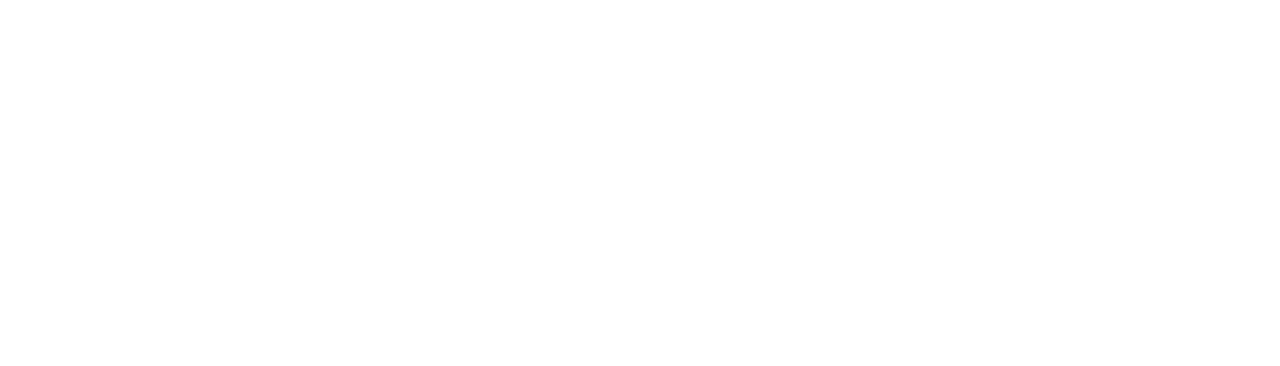
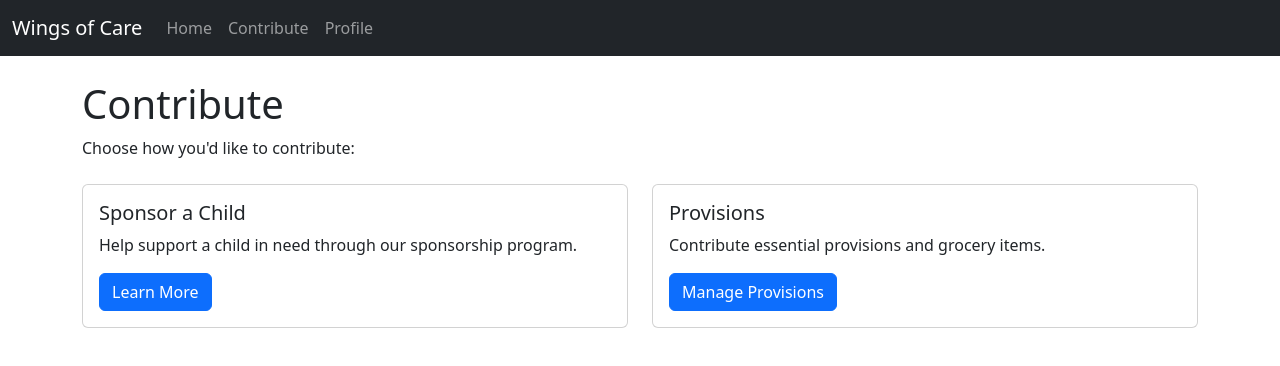
Before and after one commit to Kaviya200317/Mini-Proj, a React (Vite) app in the folder WingsofCare/: page /contribute in a window 1280 px wide. Before the commit this address had no page. Shown: the top 366 px of the page. Built offline with nearby package versions, Linux system fonts and the light colour scheme.

Commit message:
created nav bars and linked

```diff
--- a/WingsofCare/src/App.jsx
+++ b/WingsofCare/src/App.jsx
@@ -1,24 +1,67 @@
-import { useState } from 'react'
-import { BrowserRouter,Routes,Route } from 'react-router-dom'
-import 'bootstrap/dist/css/bootstrap.min.css'
-import GroceryList from './Contribute/GroceryList.jsx'
-import AddItem from './Contribute/AddItem.jsx'
-import UpdateList from './Contribute/updateList.jsx'
+import React from 'react';
+import { BrowserRouter, Routes, Route, Link, Outlet } from 'react-router-dom';
+import GroceryList from './Contribute/GroceryList'; // Your existing component
+import AddItem from './Contribute/AddItem'; // Your existing component
+import UpdateItem from './Contribute/updateList'; // Assuming you have this component
+import Home from './Home/Home';
+import Contribute from './Home/Contribute';
+import SponsorChild from './Contribute/SponsorChild';
+import Provisions from './Contribute/Provisions';
+import Profile from './Home/Profile';
+import 'bootstrap/dist/css/bootstrap.min.css';
 function App() {
-  const [count, setCount] = useState(0)
+  return (
+    <BrowserRouter>
+      <div className="app">
+      <nav className="navbar navbar-expand-lg navbar-dark bg-dark">
+      <div className="container-fluid">
+        <Link className="navbar-brand" to="/">Wings of Care</Link>
+        <button
+          className="navbar-toggler"
+          type="button"
+          data-bs-toggle="collapse"
+          data-bs-target="#navbarNav"
+          aria-controls="navbarNav"
+          aria-expanded="false"
+          aria-label="Toggle navigation"
+        >
+          <span className="navbar-toggler-icon"></span>
+        </button>
+        <div className="collapse navbar-collapse" id="navbarNav">
+          <ul className="navbar-nav">
+            <li className="nav-item">
+              <Link className="nav-link" to="/">Home</Link>
+            </li>
+            <li className="nav-item">
+              <Link className="nav-link" to="/contribute">Contribute</Link>
+            </li>
+            <li className="nav-item">
+              <Link className="nav-link" to="/profile">Profile</Link>
 
-  return (
-    <div>
-      <BrowserRouter>
-      <Routes>
-        <Route path='/' element={<GroceryList />}>home</Route>
-        <Route path='/create' element={<AddItem />}>add</Route>
-        <Route path='/update/:id' element={<UpdateList />}>update</Route>
+            </li>
 
-      </Routes>
-      </BrowserRouter>
-    </div>
-  )
+          </ul>
+        </div>
+      </div>
+    </nav>
+
+        <div className="container mt-4">
+
+          <Routes>
+            <Route path="/" element={<Home />} />
+            <Route path="/contribute" element={<Contribute />} />
+            <Route path="/contribute/grocery" element={<GroceryList />} />
+            <Route path="/contribute/grocery/create" element={<AddItem />} />
+            <Route path="/contribute/grocery/update/:id" element={<UpdateItem />} />
+            <Route path="/contribute/sponsor" element={<SponsorChild />} />
+            <Route path="/contribute/provisions" element={<Provisions />} />
+            <Route path="/profile" element={<Profile />} />
+          </Routes>
+
+        </div>
+      </div>
+    </BrowserRouter>
+);
 }
 
-export default App
+export default App;
--- a/WingsofCare/src/Contribute/AddItem.jsx
+++ b/WingsofCare/src/Contribute/AddItem.jsx
@@ -16,7 +16,7 @@
         .then(result => {
 
             console.log(result)
-            navigate('/')
+            navigate('/contribute/grocery')
         })
         .catch(err =>console.log(err))
         }
--- a/WingsofCare/src/Contribute/GroceryList.jsx
+++ b/WingsofCare/src/Contribute/GroceryList.jsx
@@ -21,7 +21,7 @@
     return (
         <div className="d-flex vh-100 bg-primary justify-content-center align-items-center">
             <div className="w-50 bg-white rounded p-3">
-                <Link to="/create" className="btn btn-success">Add +</Link>
+                <Link to="/contribute/grocery/create" className="btn btn-success">Add +</Link>
                 <table className='table'>
                     <thead>
                         <tr>
@@ -43,7 +43,7 @@
                             <td>{user.quantity}</td>
                             <td>
 
-                                <Link to={`/update/${user._id}`} className='btn btn-success'>Update</Link>
+                                <Link to={`/contribute/grocery/update/${user._id}`} className='btn btn-success'>Update</Link>
                                 <button className='btn btn-danger' onClick={(e)=>{
                                     handleDelete(user._id) }}>Delete</button>
                             </td>
--- /dev/null
+++ b/WingsofCare/src/Contribute/Provisions.jsx
@@ -0,0 +1,14 @@
+import React from 'react';
+import GroceryList from './GroceryList';
+
+const Provisions = () => {
+  return (
+    <div>
+
+      <GroceryList />
+
+    </div>
+    );
+}
+
+export default Provisions;
--- /dev/null
+++ b/WingsofCare/src/Contribute/SponsorChild.jsx
@@ -0,0 +1,11 @@
+import React from 'react';
+
+const SponsorChild = () => {
+    return (
+        <div>
+            sponsor for childrens
+        </div>
+    );
+}
+
+export default SponsorChild;
--- a/WingsofCare/src/Contribute/updateList.jsx
+++ b/WingsofCare/src/Contribute/updateList.jsx
@@ -29,7 +29,7 @@
     axios.put("http://localhost:3001/updateList/"+id, {name, price, quantity})
         .then(result => {
             console.log("Update result:", result.data)
-            navigate('/')
+            navigate('/contribute/grocery')
         })
         .catch(err => console.log("Update error:", err))
     }
--- /dev/null
+++ b/WingsofCare/src/Home/Contribute.jsx
@@ -0,0 +1,35 @@
+import React from 'react';
+import { Link } from 'react-router-dom';
+
+const Contribute = () => {
+  return (
+    <div>
+      <h1>Contribute</h1>
+      <p>Choose how you'd like to contribute:</p>
+
+      <div className="row mt-4">
+        <div className="col-md-6">
+          <div className="card mb-4">
+            <div className="card-body">
+              <h5 className="card-title">Sponsor a Child</h5>
+              <p className="card-text">Help support a child in need through our sponsorship program.</p>
+              <Link to="/contribute/sponsor" className="btn btn-primary">Learn More</Link>
+            </div>
+          </div>
+        </div>
+
+        <div className="col-md-6">
+          <div className="card mb-4">
+            <div className="card-body">
+              <h5 className="card-title">Provisions</h5>
+              <p className="card-text">Contribute essential provisions and grocery items.</p>
+              <Link to="/contribute/provisions" className="btn btn-primary">Manage Provisions</Link>
+            </div>
+          </div>
+        </div>
+      </div>
+    </div>
+  );
+};
+
+export default Contribute;
--- /dev/null
+++ b/WingsofCare/src/Home/Home.jsx
@@ -0,0 +1,13 @@
+import React from 'react';
+
+const Home = () => {
+    return (
+        <div>
+
+
+            Welcome to wings of Care .We are helping to collect fund for childrens
+        </div>
+    );
+}
+
+export default Home;
--- /dev/null
+++ b/WingsofCare/src/Home/Profile.jsx
@@ -0,0 +1,11 @@
+import React from 'react';
+
+const Profile = () => {
+    return (
+        <div>
+            profile
+        </div>
+    );
+}
+
+export default Profile;
```
Also changed, not shown: WingsofCare/src/Contribute/GroceryUnit.jsx (added, +23 -0 lines), WingsofCare/src/Home/Components.jsx (added, +23 -0 lines), WingsofCare/src/Home/Navigation.jsx (added, +38 -0 lines).
